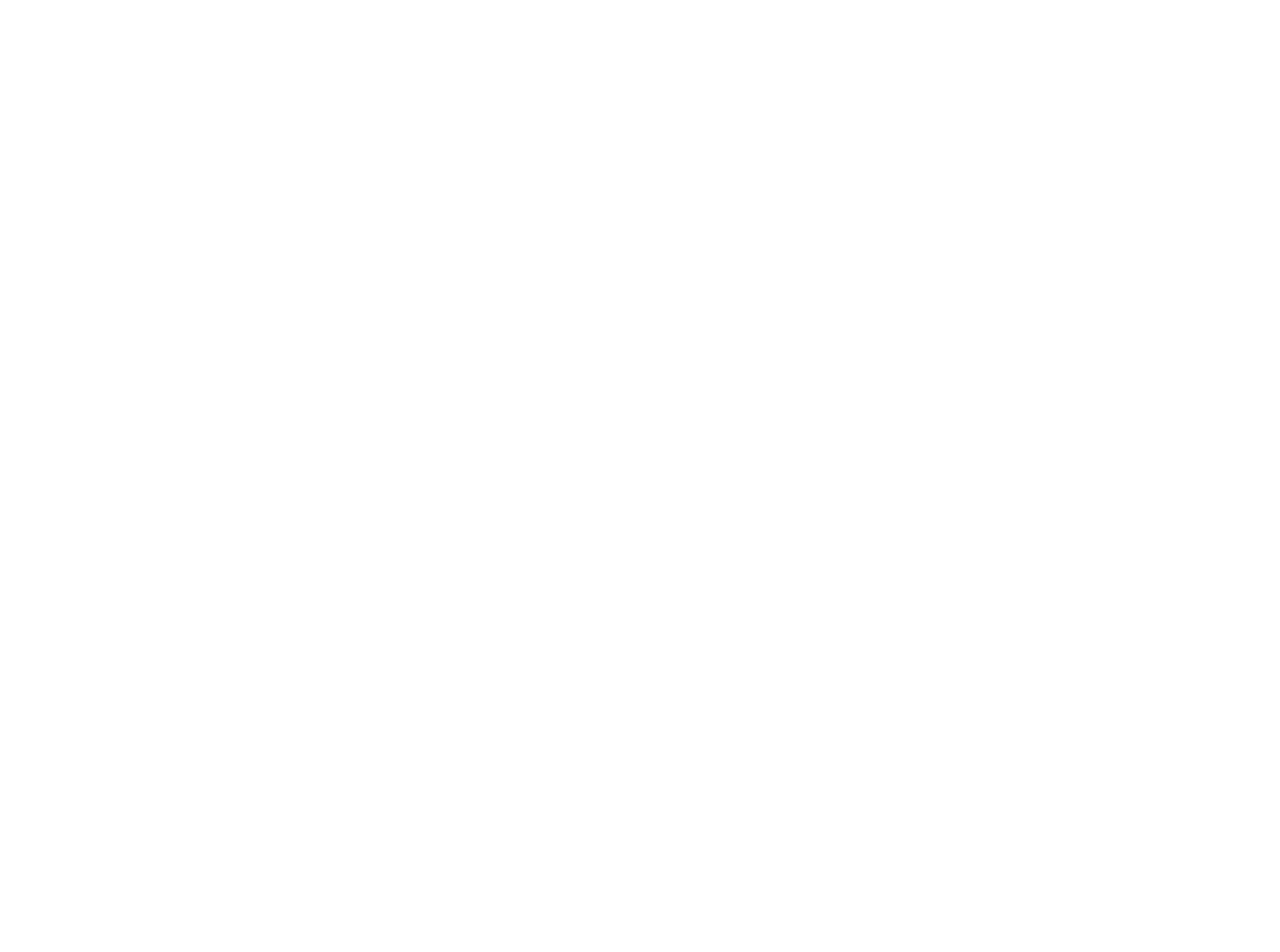
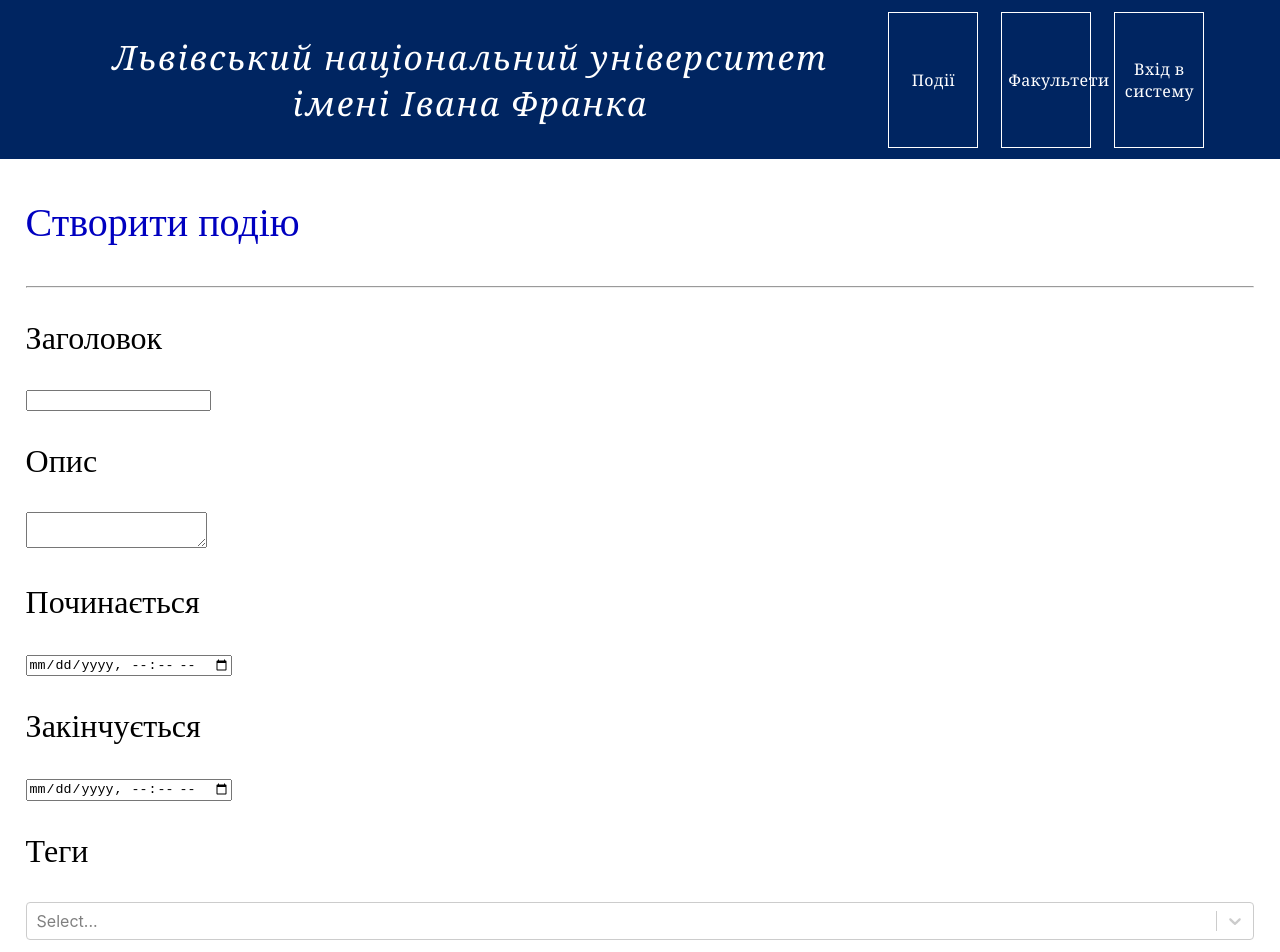
Before and after one commit to thekrasich/uni-front-end, a React (Create React App) app: page /Events/AddEvent in a window 1280 px wide. Before the commit this address had no page. Shown: the top 952 px of the page. Before the commit the page ends 800 px from the top, so only its background shows below. Built offline with nearby package versions, Linux system fonts and the light colour scheme; no server answers.

Commit message:
added adding event

```diff
--- a/package.json
+++ b/package.json
@@ -19,6 +19,7 @@
     "react-paginate": "^8.1.4",
     "react-router-dom": "^6.4.3",
     "react-scripts": "5.0.1",
+    "react-select": "^5.6.1",
     "web-vitals": "^2.1.4"
   },
   "scripts": {
--- /dev/null
+++ b/src/components/event-add-page/event-add-page.js
@@ -0,0 +1,67 @@
+import { useEffect, useState } from "react";
+import Select from "react-select";
+import "../event-add-page/style.css";
+import Header from "../ui/header/header";
+import axios from "axios";
+
+const EventAddPage = () => {
+  const [options, setOptions] = useState([]);
+
+  const convertToOptions = (tags) => {
+    setOptions(tags.map((tag) => ({ value: tag.id, label: tag.name })));
+    console.log(options);
+  };
+
+  useEffect(() => {
+    const getTags = () => {
+      axios
+        .get("http://localhost:3000/api/tags")
+        .then((response) => {
+          const data = response.data;
+          convertToOptions(data.items);
+        })
+        .catch((error) => {
+          console.log(error);
+        });
+    };
+    getTags();
+  }, []);
+  const onSubmit = (addevent) => {
+    addevent.preventDefault();
+    const { title, description, departmentId, startsAt, endsAt, tags } =
+      Object.fromEntries(new FormData(addevent.target));
+    const event = {
+      title,
+      description,
+      departmentId,
+      startsAt,
+      endsAt,
+      tags,
+    };
+  };
+  return (
+    <div>
+      <Header />
+      <form className="event-add-container">
+        <p className="event-add-header-text">Створити подію</p>
+        <hr></hr>
+        <p className="event-add-text">Заголовок</p>
+        <input name="input-container"></input>
+        <p className="event-add-text">Опис</p>
+        <textarea name="input-container"></textarea>
+        <p className="event-add-text">Починається</p>
+        <input type="datetime-local"></input>
+        <p className="event-add-text">Закінчується</p>
+        <input type="datetime-local"></input>
+        <p className="event-add-text">Теги</p>
+        <Select isMulti options={options} />
+        <p className="event-add-text">Відділення</p>
+        <Select options={options} />
+        <p></p>
+        <button onSubmit={onSubmit}>Створити</button>
+      </form>
+    </div>
+  );
+};
+
+export default EventAddPage;
--- /dev/null
+++ b/src/components/event-add-page/style.css
@@ -0,0 +1,17 @@
+.event-add-text {
+  font-size: 200%;
+  font-family: "Times New Roman", Times, serif;
+}
+.event-add-header-text {
+  font-size: 250%;
+  font-weight: 100;
+  font-family: "Times New Roman", Times, serif;
+  color: rgb(0, 0, 192);
+}
+.event-add-container {
+  margin: 2%;
+}
+.input-container {
+  width: 100px;
+  height: 100px;
+}
--- a/src/components/events/event-page.js
+++ b/src/components/events/event-page.js
@@ -7,6 +7,7 @@
 import Modal from "react-modal";
 import Filters from "../ui/filters/filters";
 import { useAuth, logout } from "../../api";
+import { useNavigate } from "react-router-dom";
 
 const EventPage = () => {
   const [events, setEvents] = useState([]);
@@ -15,7 +16,7 @@
   const [eventsPerPage] = useState(4);
   const [filterModalOpen, setFilterModalOpen] = useState(false);
   const [logged] = useAuth();
-
+  const navigate = useNavigate();
   const customStyles = {
     content: {
       top: "50%",
@@ -39,7 +40,7 @@
     console.log("Modal closed");
   };
   const addClick =() =>{
-
+    navigate('/Events/AddEvent');
   }
 
   useEffect(() => {
--- a/src/components/main-component/main-component.js
+++ b/src/components/main-component/main-component.js
@@ -1,5 +1,6 @@
 import { BrowserRouter as Router, Routes, Route } from "react-router-dom";
 import CommunityPage from "../community-page/community-page";
+import EventAddPage from "../event-add-page/event-add-page";
 import EventPage from "../events/event-page";
 import FacultiesPage from "../faculties/faculties-page";
 import LoginPage from "../login-page/login";
@@ -13,12 +14,13 @@
       <Router>
         <Routes>
           <Route path="/" element={<WelcomePage />} />
-          <Route path="/Login" element ={<LoginPage/>}/>
-          <Route path="/Registration" element={<Registration/>}/>
-          <Route path ="/Faculties" element = {<FacultiesPage/>}>/</Route>
-          <Route path ="/Events" element = {<EventPage/>}/>
-          <Route path="/Rules" element = {<CommunityPage/>}/>
-          <Route path="/RegistrationForm" element ={<RegistrationForm/>}/>
+          <Route path="/Login" element={<LoginPage />} />
+          <Route path="/Registration" element={<Registration />} />
+          <Route path="/Faculties" element={<FacultiesPage />} />
+          <Route path="/Events" element={<EventPage />} />
+          <Route path="/Rules" element={<CommunityPage />} />
+          <Route path="/RegistrationForm" element={<RegistrationForm />} />
+          <Route path="/Events/AddEvent" element={<EventAddPage />} />
         </Routes>
       </Router>
     </div>
--- a/src/components/ui/header/style.css
+++ b/src/components/ui/header/style.css
@@ -1,5 +1,5 @@
 .header{
-    width: 100%;
+    width: 90%;
     text-align: center;
     background-color: #002561;
     padding: 0.001% 5%;
```
Also changed, not shown: 1 other file (tests, documents, lock files or other folders).
